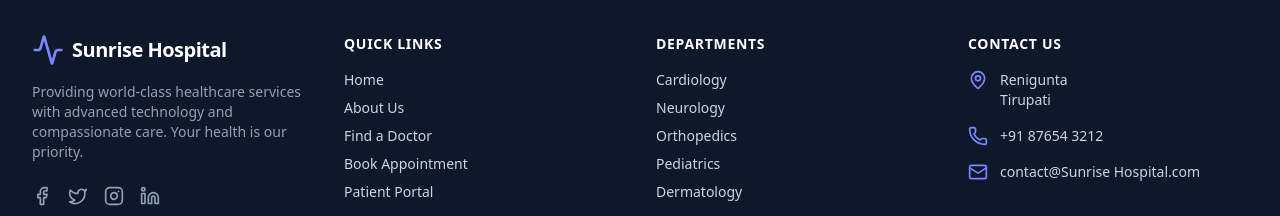
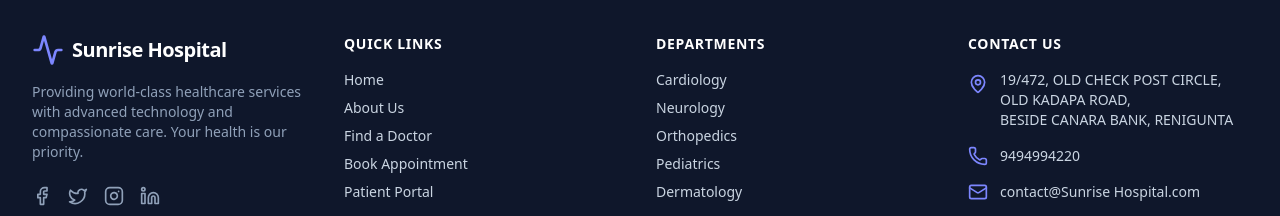
Before and after one commit to ruthwik1907/Sunrise, a React (Vite) app: page / in a window 1280 px wide. Shown: the part 3469-3685 px from the top of the page. Built offline with nearby package versions, Linux system fonts and the light colour scheme; no server answers; the database is empty.

Commit message:
Update footer contact info

```diff
--- a/src/components/layout/Footer.tsx
+++ b/src/components/layout/Footer.tsx
@@ -53,12 +53,12 @@ export const Footer = () => {
             <h3 className="text-white font-semibold mb-4 uppercase tracking-wider text-sm">Contact Us</h3>
             <ul className="space-y-4 text-sm">
               <li className="flex items-start gap-3">
-                <MapPin className="h-5 w-5 text-indigo-400 shrink-0" />
-                <span>Renigunta<br />Tirupati</span>
+                <MapPin className="h-5 w-5 text-indigo-400 shrink-0 mt-1" />
+                <span>19/472, OLD CHECK POST CIRCLE,<br />OLD KADAPA ROAD,<br />BESIDE CANARA BANK, RENIGUNTA</span>
               </li>
               <li className="flex items-center gap-3">
                 <Phone className="h-5 w-5 text-indigo-400 shrink-0" />
-                <span>+91 87654 3212</span>
+                <span>9494994220</span>
               </li>
               <li className="flex items-center gap-3">
                 <Mail className="h-5 w-5 text-indigo-400 shrink-0" />
```
